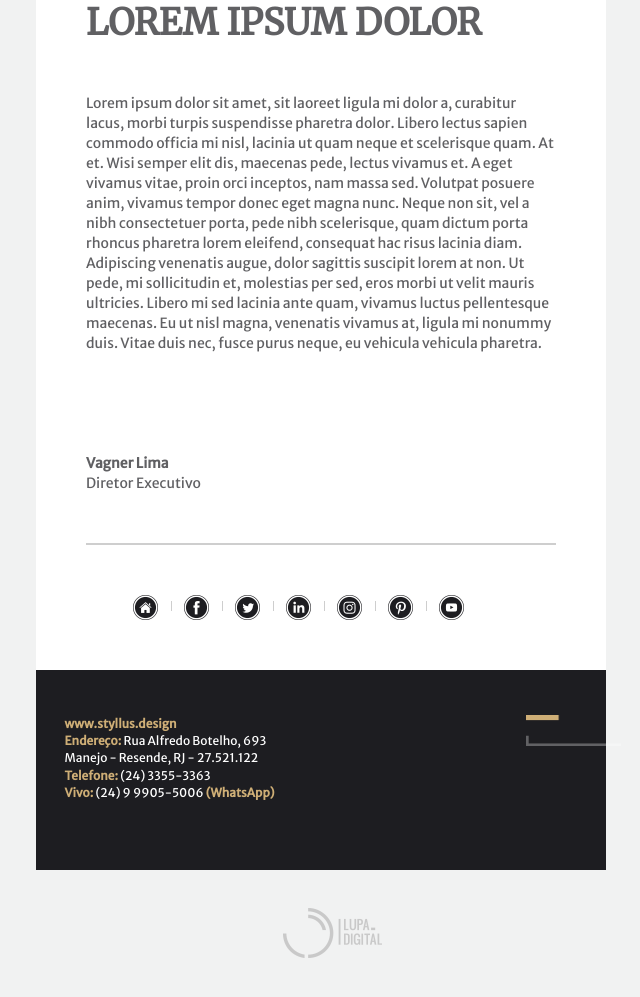
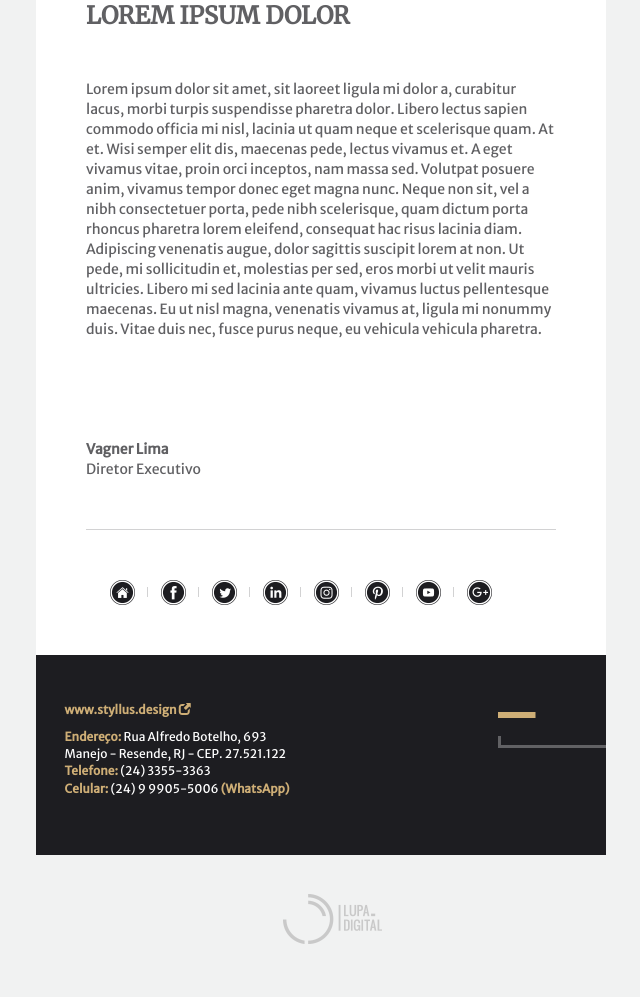
Before and after one commit to xtremepg/styllus, a plain HTML site: page email/index.html in a window 1280 px wide. Shown: the part 317-1314 px from the top of the page, without its empty margins (319-959 px from the left). Drawn offline with nearby package versions, Linux system fonts and the light colour scheme.

Commit message:
Versao final Email

```diff
--- a/email/assets/css/style.css
+++ b/email/assets/css/style.css
@@ -9,6 +9,7 @@ body {
 h1 {
   font-family: 'Merriweather', serif;
   font-weight: bold;
+  font-size: 24px;
 }
 
 .body-email {
@@ -25,11 +26,12 @@ h1 {
 .top {
   height: 200px;
   background-color: #1d1d21;
+  border-bottom: 10px solid #e3d1a2;
 }
 
 .top img {
   padding-top: 8%;
-  padding-left: 25%;
+  padding-left: 20%;
 }
 
 .message {
@@ -44,9 +46,9 @@ h1 {
 }
 
 .social {
-  border-top: 2px solid #cecece;
+  border-top: 1px solid #d2d2d3;
   padding-top: 50px;
-  padding-left: 10%;
+  padding-left: 5%;
   padding-bottom: 50px;
 }
 
@@ -67,13 +69,21 @@ h1 {
   padding-left: 5%;
 }
 
+.address-text a {
+  color: #ceae76;
+}
+
+.address-text a :hover {
+  color: #ceae76;
+}
+
 .indice {
   height: 200px;
 }
 
 .indice img {
-  width: 95px;
-  padding-top: 70%
+  margin-top: 50%;
+  margin-left: 17%;
 }
 
 .footer {
@@ -93,7 +103,7 @@ h1 {
 .separator {
   width: 1px;
   height: 10px;
-  border-right: 1px solid #cecece;
+  background-color: #d2d2d3;
   margin-left: 10px;
   margin-right: 10px;
   display: inline-block;
--- a/email/index.html
+++ b/email/index.html
@@ -1,105 +1,90 @@
 <!DOCTYPE html>
 <head>
-    <meta charser="UTF-8"/>
+  <meta charser="UTF-8" />
   <title>Styllus</title>
-
   <!-- Latest compiled and minified CSS -->
-    <link rel="stylesheet" href="https://maxcdn.bootstrapcdn.com/bootstrap/3.3.7/css/bootstrap.min.css"/>
-
+  <link rel="stylesheet" href="https://maxcdn.bootstrapcdn.com/bootstrap/3.3.7/css/bootstrap.min.css" />
   <!-- Main Style -->
-    <link rel="stylesheet" href="assets/css/style.css"/>
+  <link rel="stylesheet" href="assets/css/style.css" />
 </head>
 <body>
-
   <div class="container">
-
     <div class="top">
-        <a href="#" target="_blank">
-          <img src="assets/img/styllus-logo-moveis-planejados.png"/>
+      <a href="http://www.styllus.design" target="_blank">
+        <img src="assets/img/styllus-logo-moveis-planejados.png" />
       </a>
     </div>
-
     <div class="body-email">
-
       <div class="message">
-
         <h1>LOREM IPSUM DOLOR</h1>
-
         <br />
         <br />
-
-            <p> Lorem ipsum dolor sit amet, sit laoreet ligula mi dolor a, curabitur lacus, morbi turpis suspendisse pharetra dolor. Libero lectus sapien commodo officia mi nisl, lacinia ut quam neque et scelerisque quam. At et. Wisi semper elit dis, maecenas pede, lectus vivamus et. A eget vivamus vitae, proin orci inceptos, nam massa sed. Volutpat posuere anim, vivamus tempor donec eget magna nunc. Neque non sit, vel a nibh consectetuer porta, pede nibh scelerisque, quam dictum porta rhoncus pharetra lorem eleifend, consequat hac risus lacinia diam. Adipiscing venenatis augue, dolor sagittis suscipit lorem at non. Ut pede, mi sollicitudin et, molestias per sed, eros morbi ut velit mauris ultricies. Libero mi sed lacinia ante quam, vivamus luctus pellentesque maecenas. Eu ut nisl magna, venenatis vivamus at, ligula mi nonummy duis. Vitae duis nec, fusce purus neque, eu vehicula vehicula pharetra.
+        <p> Lorem ipsum dolor sit amet, sit laoreet ligula mi dolor a, curabitur lacus, morbi turpis suspendisse pharetra dolor. Libero lectus sapien commodo officia mi nisl, lacinia ut quam neque et scelerisque quam. At et. Wisi semper elit dis, maecenas
+          pede, lectus vivamus et. A eget vivamus vitae, proin orci inceptos, nam massa sed. Volutpat posuere anim, vivamus tempor donec eget magna nunc. Neque non sit, vel a nibh consectetuer porta, pede nibh scelerisque, quam dictum porta rhoncus pharetra
+          lorem eleifend, consequat hac risus lacinia diam. Adipiscing venenatis augue, dolor sagittis suscipit lorem at non. Ut pede, mi sollicitudin et, molestias per sed, eros morbi ut velit mauris ultricies. Libero mi sed lacinia ante quam, vivamus
+          luctus pellentesque maecenas. Eu ut nisl magna, venenatis vivamus at, ligula mi nonummy duis. Vitae duis nec, fusce purus neque, eu vehicula vehicula pharetra.
         </p>
-
         <div class="signature">
           <span><strong>Vagner Lima</strong></span>
           <br />
           <span>Diretor Executivo</span>
         </div>
-
       </div>
-
       <div class="social">
         <div class="social-box">
-              <a href="#"><img src="assets/img/icones/site-www-styllus-design.png"/></a>
+          <a href="http://www.styllus.design" target="_blank"><img src="assets/img/icones/site-www-styllus-design.png" /></a>
         </div>
         <span class="separator"></span>
         <div class="social-box">
-              <a href="https://www.facebook.com/styllus.mobi" target="_blank"><img src="assets/img/icones/facebook-styllus-design.png"/></a>
+          <a href="https://www.facebook.com/styllus.mobi" target="_blank"><img src="assets/img/icones/facebook-styllus-design.png" /></a>
         </div>
         <span class="separator"></span>
         <div class="social-box">
-              <a href="https://twitter.com/styllusdesign" target="_blank"><img src="assets/img/icones/twitter-styllus-design.png"/></a>
+          <a href="https://twitter.com/styllusdesign" target="_blank"><img src="assets/img/icones/twitter-styllus-design.png" /></a>
         </div>
         <span class="separator"></span>
         <div class="social-box">
-              <a href="https://www.linkedin.com/company-beta/16248774" target="_blank"><img src="assets/img/icones/linkedin-styllus-moveis-planejados.png"/></a>
+          <a href="https://www.linkedin.com/company-beta/16248774" target="_blank"><img src="assets/img/icones/linkedin-styllus-moveis-planejados.png" /></a>
         </div>
         <span class="separator"></span>
         <div class="social-box">
-              <a href="https://www.instagram.com/styllus.design" target="_blank"><img src="assets/img/icones/Instagram-styllus-moveis-planejados.png"/></a>
+          <a href="https://www.instagram.com/styllus.design" target="_blank"><img src="assets/img/icones/Instagram-styllus-moveis-planejados.png" /></a>
         </div>
         <span class="separator"></span>
         <div class="social-box">
-              <a href="https://br.pinterest.com/styllusdesign" target="_blank"><img src="assets/img/icones/pinterest-styllus-moveis-planejados.png"/></a>
+          <a href="https://br.pinterest.com/styllusdesign" target="_blank"><img src="assets/img/icones/pinterest-styllus-moveis-planejados.png" /></a>
         </div>
         <span class="separator"></span>
         <div class="social-box">
-              <a href="#"><img src="assets/img/icones/youtube-styllus-moveis-planejados.png"/></a>
+          <a href="#" target="_blank"><img src="assets/img/icones/youtube-styllus-moveis-planejados.png" /></a>
+        </div>
+        <span class="separator"></span>
+        <div class="social-box">
+          <a href="https://plus.google.com/b/106456611060158374771/106456611060158374771" target="_blank"><img src="assets/img/icones/google-plus-styllus-design-moveis-planejados.png"/></a>
         </div>
       </div>
-
     </div>
-
-
     <div class="address">
-
-          <div class="col-xs-10 col-sm-10 col-md-10 col-lg-10 address-text">
-            <span class="hilight">www.styllus.design</span><br />
+      <div class="col-xs-9 col-sm-9 col-md-9 col-lg-9 address-text">
+        <p class="hilight"><a href="http://www.styllus.design" target="_blank">www.styllus.design</a> <i class="glyphicon glyphicon-new-window"></i></p>
         <span class="hilight">Endere&ccedil;o:</span> <span> Rua Alfredo Botelho, 693</span><br />
-            <span>Manejo - Resende, RJ - 27.521.122</span><br />
+        <span>Manejo - Resende, RJ - CEP. 27.521.122</span><br />
         <span class="hilight">Telefone:</span><span> (24) 3355-3363 </span><br />
-            <span class="hilight">Vivo:</span><span> (24) 9 9905-5006</span> <span class="hilight">(WhatsApp)</span>
+        <span class="hilight">Celular:</span><span> (24) 9 9905-5006</span> <span class="hilight">(WhatsApp)</span>
       </div>
-
-          <div class="col-xs-2 col-sm-2 col-md-2 col-lg-2 indice">
-            <img src="assets/img/indice-styllus-moveis-planejados.png"/>
+      <div class="col-xs-3 col-sm-3 col-md-3 col-lg-3 indice">
+        <img src="assets/img/indice-styllus-moveis-planejados.png" />
       </div>
-
     </div>
-
   </div>
-
   <div class="footer">
-      <a href="#" target="_blank">
-        <img class="footer-img" src="assets/img/logo-lupa-digital.png"/>
+    <a href="http://www.lupa.digital" target="_blank">
+      <img class="footer-img" src="assets/img/logo-lupa-digital.png" />
     </a>
   </div>
-
   <!-- jQuery library -->
   <script src="https://ajax.googleapis.com/ajax/libs/jquery/3.2.0/jquery.min.js"></script>
   <!-- Latest compiled JavaScript -->
   <script src="https://maxcdn.bootstrapcdn.com/bootstrap/3.3.7/js/bootstrap.min.js"></script>
-
 </body>
 </html>
```
Also changed, not shown: email/assets/img/icones/google-plus-styllus-design-moveis-planejados.png (added). Lines whose indentation alone changed are shown as unchanged.
